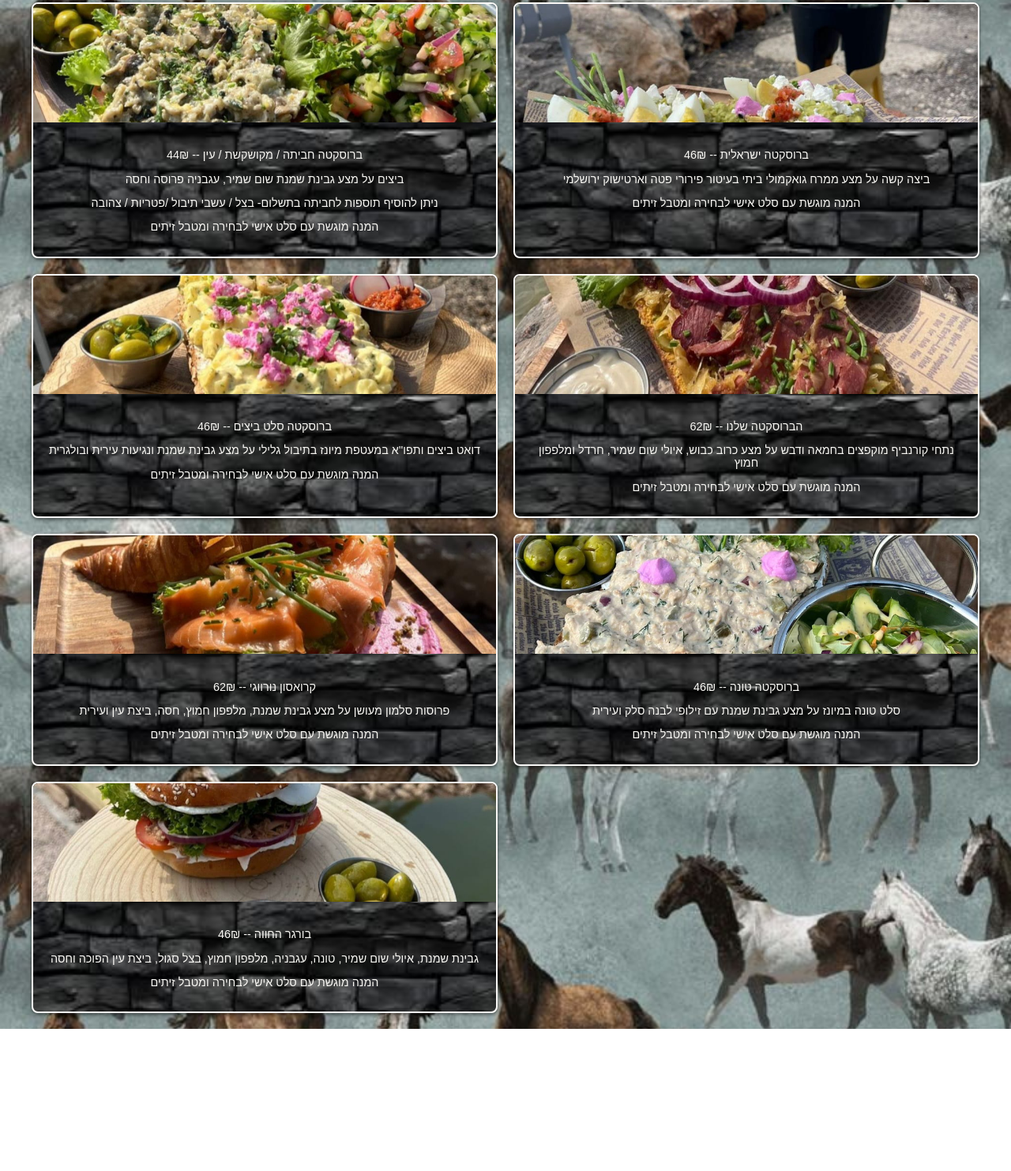
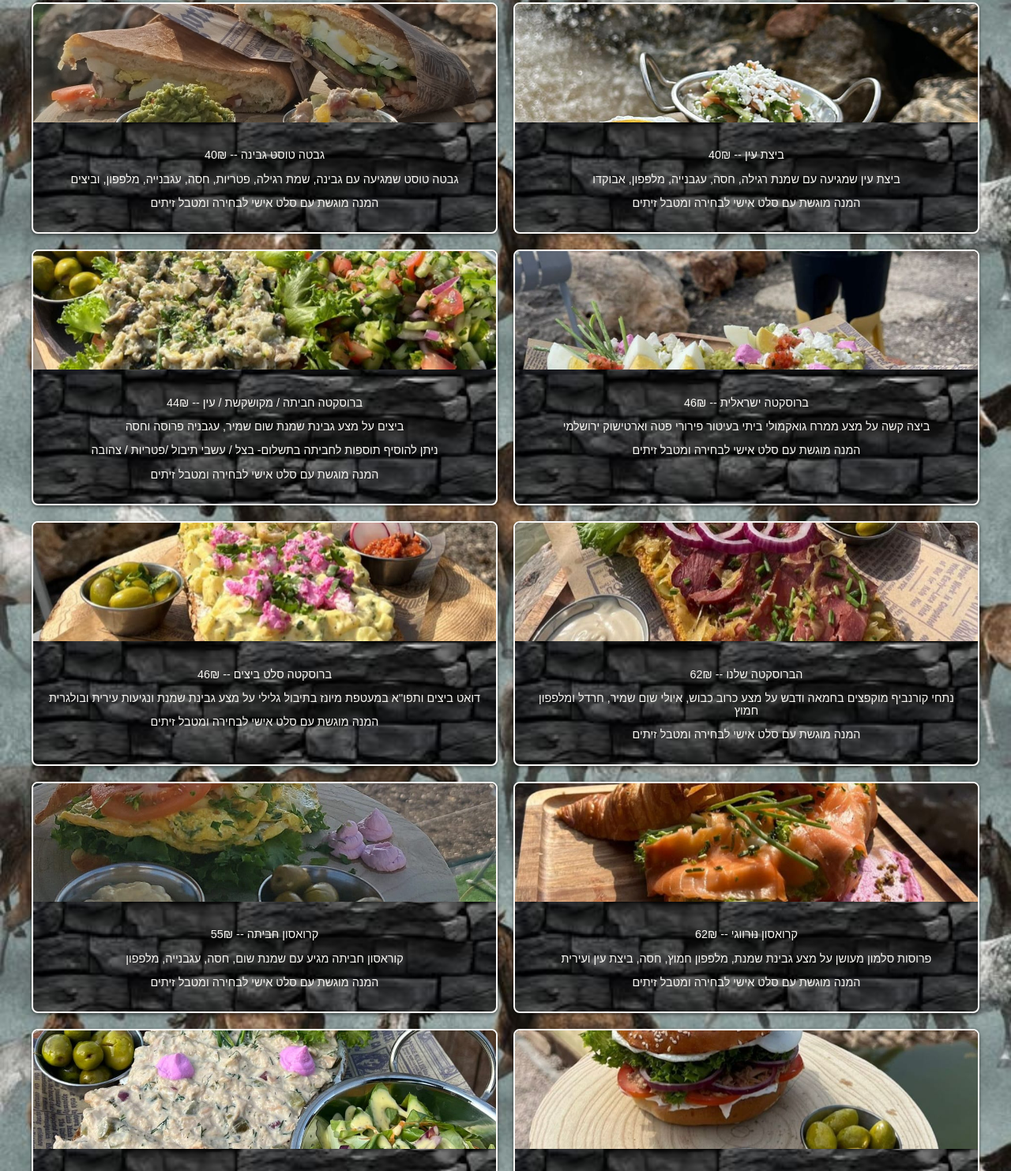
Before and after one commit to MasterHorsee/FoodMenu, a plain HTML site: page page2.html in a window 1280 px wide. Shown: the part 498-1981 px from the top of the page at 79% size. Before the commit the page ends 1801 px from the top, so only its background shows below. Drawn offline with Linux system fonts and the light colour scheme.

Commit message:
Update page2.html

```diff
--- a/page2.html
+++ b/page2.html
@@ -33,6 +33,24 @@
             <div class="card-body">
                 <p class="card-text">שקשוקה -- 48₪</p>
                 <p class="card-text">שלושה ביצים על מצע תבשיל עגבניות גלילי בליווי לחם, סלט, טחינה וזיתים</p>
+                <p class="card-text">  המנה מוגשת עם סלט אישי לבחירה ומטבל זיתים</p>
+            </div>
+        </div>
+
+        <div class="card">
+            <img src="tost.jpg" class="card-img-top" alt="Image 2">
+            <div class="card-body">
+                <p class="card-text"> גבטה טוסט גבינה -- 40₪</p>
+                <p class="card-text"> גבטה טוסט שמגיעה עם גבינה, שמת רגילה, פטריות, חסה, עגבנייה, מלפפון, וביצים</p>
+                <p class="card-text">  המנה מוגשת עם סלט אישי לבחירה ומטבל זיתים</p>
+            </div>
+        </div>
+
+        <div class="card">
+            <img src="betsateyen.jpg" class="card-img-top" alt="Image 2">
+            <div class="card-body">
+                <p class="card-text">ביצת עין -- 40₪</p>
+                <p class="card-text"> ביצת עין שמגיעה עם שמנת רגילה, חסה, עגבנייה, מלפפון, אבוקדו </p>
                 <p class="card-text">  המנה מוגשת עם סלט אישי לבחירה ומטבל זיתים</p>
             </div>
         </div>
@@ -75,6 +93,15 @@
         </div>
 
         <div class="card">
+            <img src="curoasonhaveta.jpg" class="card-img-top" alt="Image 2">
+            <div class="card-body">
+                <p class="card-text">קרואסון חביתה -- 55₪ </p>
+                <p class="card-text">קוראסון חביתה מגיע עם שמנת שום, חסה, עגבנייה, מלפפון</p>
+                <p class="card-text">  המנה מוגשת עם סלט אישי לבחירה ומטבל זיתים</p>
+            </div>
+        </div>
+
+        <div class="card">
             <img src="coruasonnorvegy.jpg" class="card-img-top" alt="Image 2">
             <div class="card-body">
                 <p class="card-text">קרואסון נורווגי -- 62₪ </p>
```
